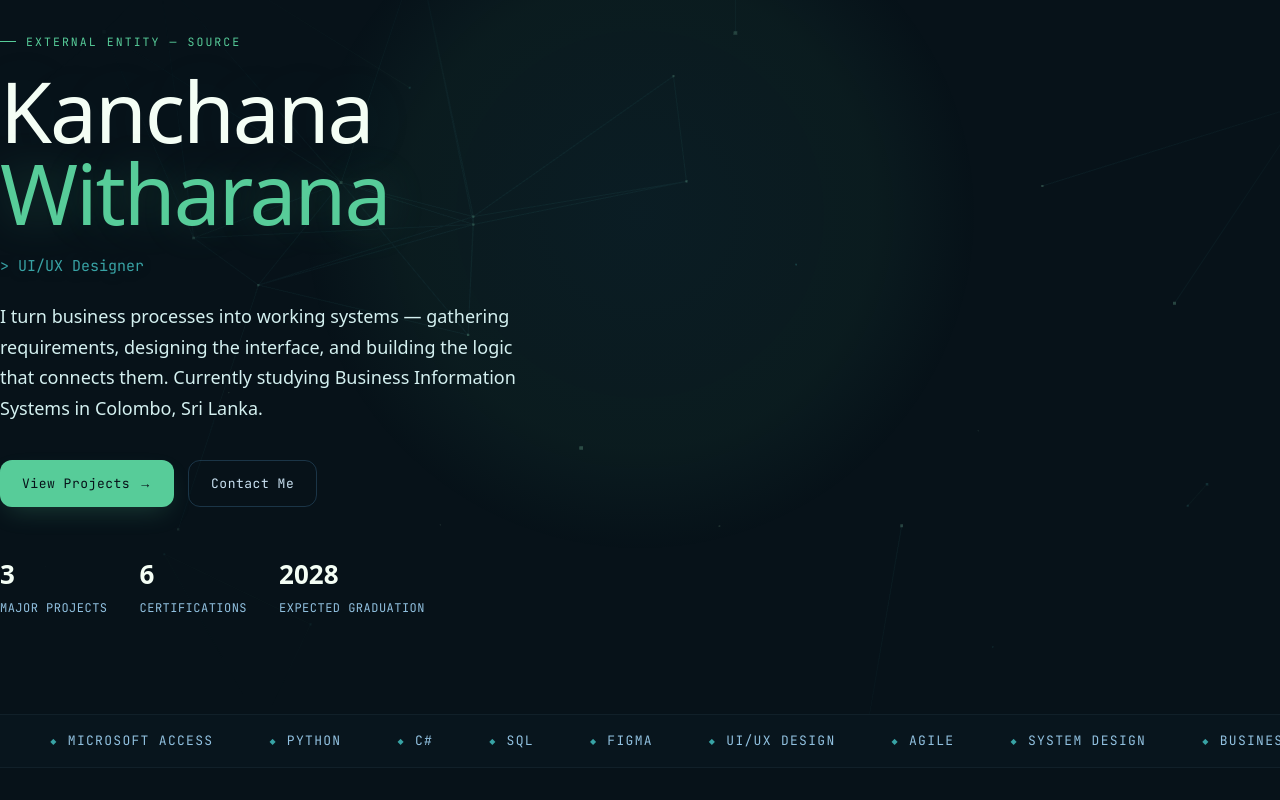
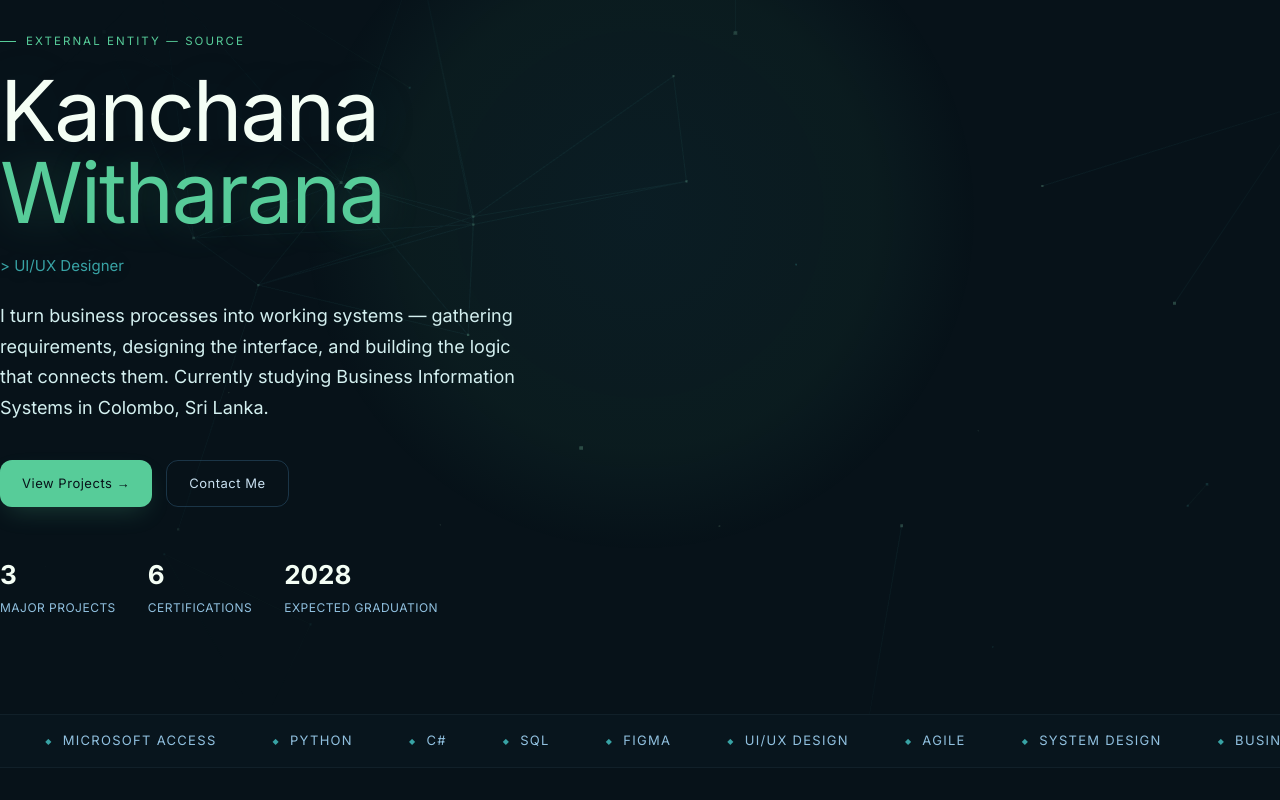
Before and after one commit to kanchana926/portfolio, a Next.js app: page / in a window 1280 px wide. Shown: the top 800 px of the page. Built offline with nearby package versions, Linux system fonts and the light colour scheme.

Commit message:
Simplify layout by removing unused font imports
Removed unused font imports and updated layout to use Inter font.

```diff
--- a/app/layout.tsx
+++ b/app/layout.tsx
@@ -1,30 +1,8 @@
 import type { Metadata } from "next";
-import { Syne, Plus_Jakarta_Sans, JetBrains_Mono, Outfit } from "next/font/google";
+import { Inter } from "next/font/google";
 import "./globals.css";
 
-const syne = Syne({
-  subsets: ["latin"],
-  variable: "--font-syne",
-  display: "swap",
-});
-
-const plusJakarta = Plus_Jakarta_Sans({
-  subsets: ["latin"],
-  variable: "--font-jakarta",
-  display: "swap",
-});
-
-const jetbrainsMono = JetBrains_Mono({
-  subsets: ["latin"],
-  variable: "--font-mono",
-  display: "swap",
-});
-
-const outfit = Outfit({
-  subsets: ["latin"],
-  variable: "--font-outfit",
-  display: "swap",
-});
+const inter = Inter({ subsets: ["latin"] });
 
 export const metadata: Metadata = {
   title: "Kanchana Witharana | Business Analyst & UI/UX Designer",
@@ -55,7 +33,7 @@ export const metadata: Metadata = {
     description:
       "Official portfolio of Kanchana Witharana, showcasing enterprise systems, UI/UX designs, and software engineering projects.",
   },
-  // Google Search Console verification meta tag
+  // Google Search Console verification tag
   verification: {
     google: "googlee397342057b9ed0b",
   },
@@ -67,11 +45,8 @@ export default function RootLayout({
   children: React.ReactNode;
 }>) {
   return (
-    <html
-      lang="en"
-      className={`${syne.variable} ${plusJakarta.variable} ${jetbrainsMono.variable} ${outfit.variable}`}
-    >
-      <body class="relative bg-ink font-body text-text antialiased">
+    <html lang="en">
+      <body className={`${inter.className} relative bg-ink font-body text-text antialiased`}>
         {children}
       </body>
     </html>
```
